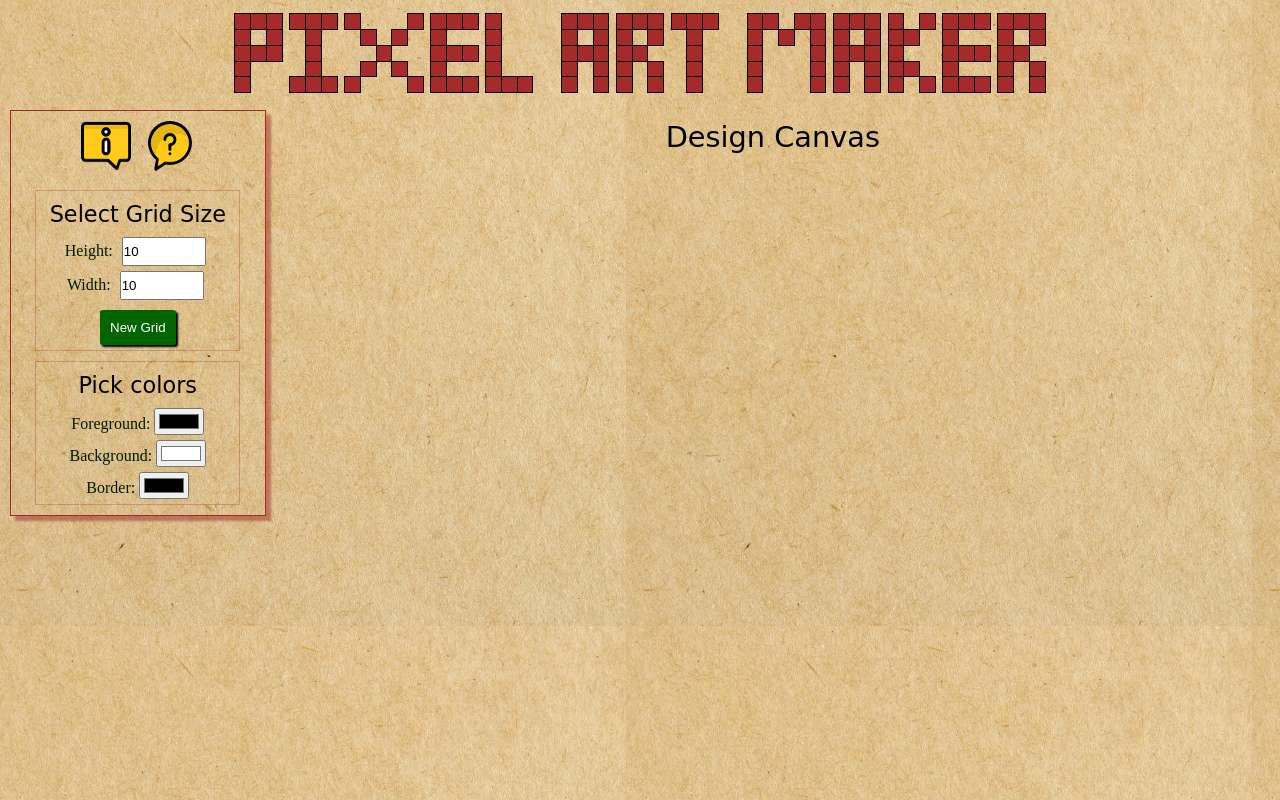
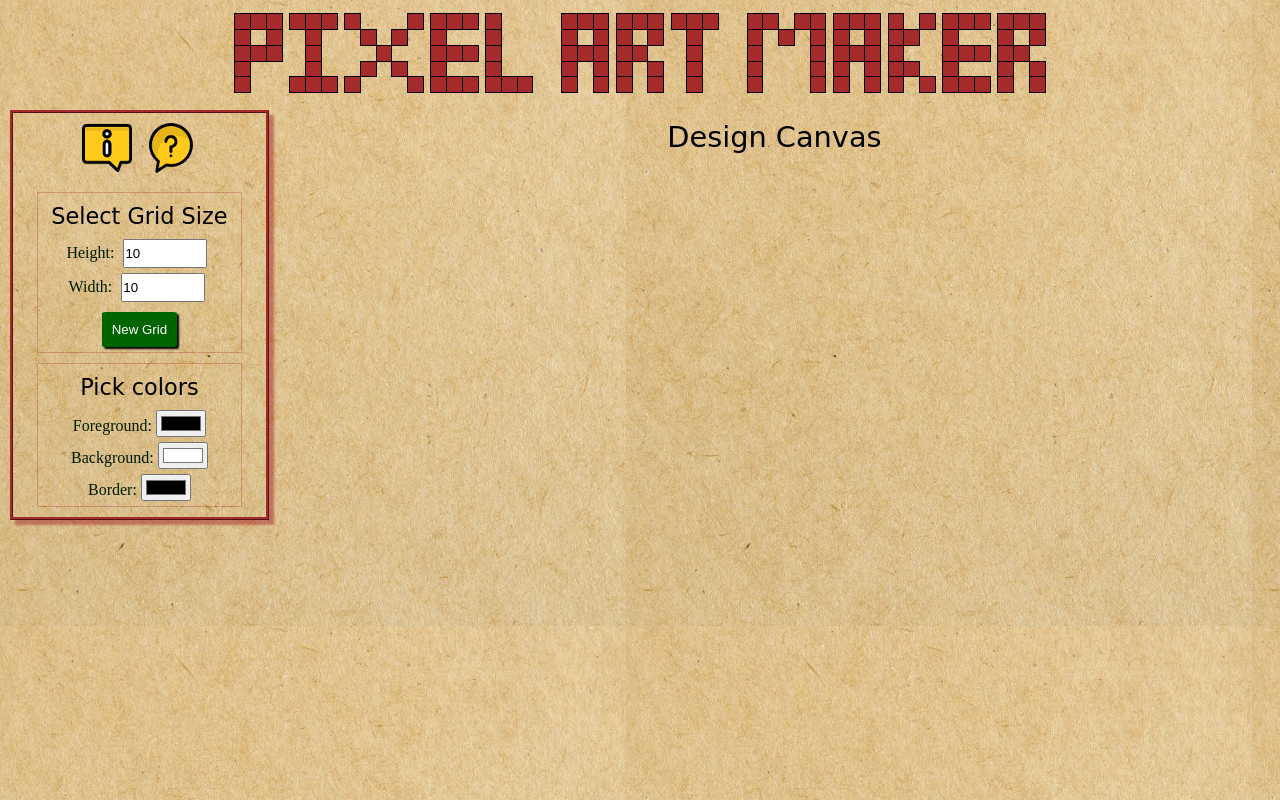
Before and after one commit to andrewnessinjim/pixerl-art-maker, a plain HTML site: page index.html in a window 1280 px wide. Drawn offline with nearby package versions, Linux system fonts and the light colour scheme; a web font is replaced by a local one.

Commit message:
fix: Use ridge border for control panel
This improves the visuals. It feels more like the control
panel is standing on it's own

```diff
--- a/css/styles.css
+++ b/css/styles.css
@@ -86,7 +86,7 @@ body {
 
 .panel-container {
     flex: 1;
-    border: 1px solid brown;
+    border: 3px ridge brown;
     box-shadow: 5px 5px 2px rgba(165, 42, 42, 0.5);
     margin: 0 auto;
     max-width: 90%;
```
